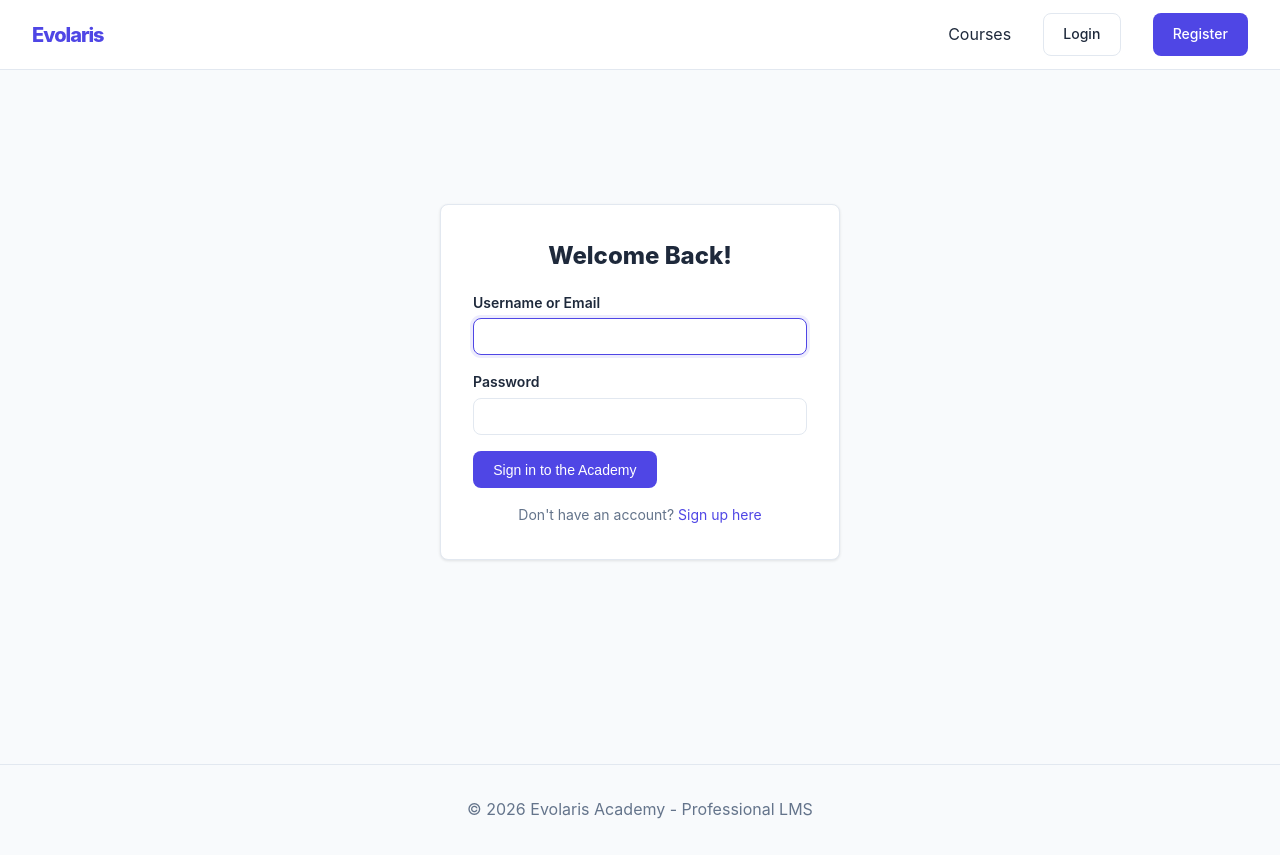
After one commit to JdanielGA/LMS_Project, a Django app: page /users/login/ in a window 1280 px wide. The commit adds this page. Run offline with Django 5.2, Linux system fonts and the light colour scheme.

Commit message:
refactor(style): remove inline styles and migrate to modular CSS for auth and navbar

```diff
--- a/apps/users/urls.py
+++ b/apps/users/urls.py
@@ -0,0 +1,10 @@
+from django.urls import path
+from django.contrib.auth import views as auth_views
+
+app_name = 'users'
+
+urlpatterns = [
+    # Use Django's built-in authentication views for login and logout
+    path('login/', auth_views.LoginView.as_view(template_name='users/login.html'), name='login'),
+    path('logout/', auth_views.LogoutView.as_view(next_page='courses:course_list'), name='logout'),
+]
--- a/config/settings/base.py
+++ b/config/settings/base.py
@@ -138,3 +138,7 @@ MEDIA_URL = '/media/'
 MEDIA_ROOT = BASE_DIR / 'media'
 
 AUTH_USER_MODEL = 'users.User'
+
+LOGIN_REDIRECT_URL = 'courses:course_list'
+LOGOUT_REDIRECT_URL = 'courses:course_list'
+LOGIN_URL = 'users:login'
--- a/config/urls.py
+++ b/config/urls.py
@@ -1,19 +1,4 @@
-"""
-URL configuration for config project.
-
-The `urlpatterns` list routes URLs to views. For more information please see:
-    https://docs.djangoproject.com/en/6.0/topics/http/urls/
-Examples:
-Function views
-    1. Add an import:  from my_app import views
-    2. Add a URL to urlpatterns:  path('', views.home, name='home')
-Class-based views
-    1. Add an import:  from other_app.views import Home
-    2. Add a URL to urlpatterns:  path('', Home.as_view(), name='home')
-Including another URLconf
-    1. Import the include() function: from django.urls import include, path
-    2. Add a URL to urlpatterns:  path('blog/', include('blog.urls'))
-"""
+# Path: config/urls.py
 from django.contrib import admin
 from django.urls import path, include
 from django.conf import settings
@@ -22,6 +7,7 @@ from django.conf.urls.static import static
 urlpatterns = [
     path('admin/', admin.site.urls),
     path('courses/', include('apps.courses.urls', namespace='courses')),
+    path('users/', include('apps.users.urls', namespace='users')),
 ]
 
 if settings.DEBUG:
--- a/static/css/components/_ui.css
+++ b/static/css/components/_ui.css
@@ -0,0 +1,73 @@
+/* --- BUTTONS --- */
+.btn {
+    display: inline-flex;
+    align-items: center;
+    justify-content: center;
+    padding: 0.6rem 1.2rem;
+    font-weight: 500;
+    border-radius: var(--radius-md);
+    cursor: pointer;
+    transition: all 0.2s ease;
+    border: 1px solid transparent;
+    font-size: var(--text-sm);
+}
+
+.btn--primary {
+    background-color: var(--primary-color);
+    color: white;
+}
+
+.btn--primary:hover {
+    background-color: var(--primary-hover);
+    transform: translateY(-1px);
+    box-shadow: 0 4px 12px rgba(79, 70, 229, 0.3);
+}
+
+.btn--outline {
+    border-color: var(--border-color);
+    background: transparent;
+    color: var(--text-main);
+}
+
+.btn--outline:hover {
+    background: var(--bg-body);
+    border-color: var(--text-muted);
+}
+
+/* --- CARDS --- */
+.card {
+    background: var(--bg-card);
+    border: 1px solid var(--border-color);
+    border-radius: var(--radius-md);
+    overflow: hidden;
+    transition: transform 0.3s ease, box-shadow 0.3s ease;
+}
+
+.card:hover {
+    transform: translateY(-4px);
+    box-shadow: 0 10px 20px rgba(0,0,0,0.05);
+}
+
+.card__img {
+    width: 100%;
+    height: 180px;
+    object-fit: cover;
+    background: #f1f5f9; /* Fallback color */
+}
+
+.card__content {
+    padding: var(--space-4);
+}
+
+/* --- BADGES --- */
+.badge {
+    display: inline-block;
+    padding: 0.2rem 0.6rem;
+    border-radius: 100px;
+    font-size: 0.75rem;
+    font-weight: 600;
+    text-transform: uppercase;
+}
+
+.badge--success { background: #dcfce7; color: #166534; }
+.badge--warning { background: #fef9c3; color: #854d0e; }
--- a/static/css/layout/_navbar.css
+++ b/static/css/layout/_navbar.css
@@ -34,3 +34,25 @@
     border-left: 1px solid var(--border-color);
     padding-left: var(--space-4);
 }
+
+.navbar__logout-form {
+    display: inline;
+}
+
+.navbar__logout-btn {
+    background: none;
+    border: none;
+    color: var(--primary-color);
+    cursor: pointer;
+    font-weight: 600;
+    font-family: inherit;
+    font-size: inherit;
+    margin-left: var(--space-4);
+    padding: 0;
+    transition: color 0.2s ease;
+}
+
+.navbar__logout-btn:hover {
+    color: var(--primary-hover);
+    text-decoration: underline;
+}
--- a/static/css/main.css
+++ b/static/css/main.css
@@ -12,6 +12,7 @@
 
 /* Pages */
 @import "pages/_courses.css";
+@import "pages/_auth.css";
 
 /* Structural Layout */
 main {
--- /dev/null
+++ b/static/css/pages/_auth.css
@@ -0,0 +1,56 @@
+/* static/css/pages/_auth.css */
+
+.auth-container {
+    display: flex;
+    justify-content: center;
+    align-items: center;
+    min-height: 70vh;
+}
+
+.auth-card {
+    background: var(--bg-card);
+    padding: var(--space-8);
+    border-radius: var(--radius-md);
+    border: 1px solid var(--border-color);
+    width: 100%;
+    max-width: 400px;
+    box-shadow: var(--shadow-sm);
+}
+
+.auth-card h2 {
+    margin-bottom: var(--space-4);
+    text-align: center;
+    font-weight: 800;
+}
+
+.auth-form .form-group {
+    margin-bottom: var(--space-4);
+}
+
+.auth-form label {
+    display: block;
+    margin-bottom: var(--space-1);
+    font-weight: 600;
+    font-size: var(--text-sm);
+}
+
+.auth-form input {
+    width: 100%;
+    padding: 0.6rem;
+    border: 1px solid var(--border-color);
+    border-radius: var(--radius-md);
+    font-family: inherit;
+}
+
+.auth-form input:focus {
+    outline: none;
+    border-color: var(--primary-color);
+    box-shadow: 0 0 0 3px rgba(79, 70, 229, 0.1);
+}
+
+.auth-footer {
+    margin-top: var(--space-4);
+    text-align: center;
+    font-size: var(--text-sm);
+    color: var(--text-muted);
+}
--- a/templates/includes/_navbar.html
+++ b/templates/includes/_navbar.html
@@ -7,9 +7,15 @@
         {% if user.is_authenticated %}
             <li><a href="#">My Progress</a></li>
             <li><a href="{% url 'courses:course_create' %}">Create Course</a></li>
-            <li><span>Hi, {{ user.username }}!</span>
+            <li class="navbar__user-info">
+                <span>Hi, {{ user.username }}!</span>
+                <form action="{% url 'users:logout' %}" method="post" class="navbar__logout-form">
+                    {% csrf_token %}
+                    <button type="submit" class="navbar__logout-btn">Logout</button>
+                </form>
         {% else %}
-            <li><a href="#">Login</a></li>
+            <li><a href="{% url 'users:login' %}" class="btn btn--outline">Login</a></li>
+            <li><a href="#" class="btn btn--primary">Register</a></li>
         {% endif %}
     </ul>
 </nav>
--- /dev/null
+++ b/templates/users/login.html
@@ -0,0 +1,39 @@
+{% extends "base.html" %}
+
+{% block title %}Login - Evolaris Academy{% endblock %}
+
+{% block content %}
+<div class="auth-container">
+    <div class="auth-card">
+        <h2>Welcome Back!</h2>
+
+        <form method="post" class="auth-form">
+            {% csrf_token %}
+
+            {% if form.errors %}
+                <div class="auth-error">
+                    Your username or password is incorrect. Please try again.
+                </>
+            {% endif %}
+
+            <div class="form-group">
+                <label for="{{ form.username.id_for_label }}">Username or Email</label>
+                {{ form.username }}
+            </div>
+
+            <div class="form-group">
+                <label for="{{ form.password.id_for_label }}">Password</label>
+                {{ form.password }}
+            </div>
+
+            <button type="submit" class="btn btn--primary btn--full">
+                Sign in to the Academy
+            </button>
+        </form>
+
+        <div class="auth-footer">
+            <p>Don't have an account? <a href="#" style="color: var(--primary-color);">Sign up here</a></p>
+        </div>
+    </div>
+</div>
+{% endblock %}
```
